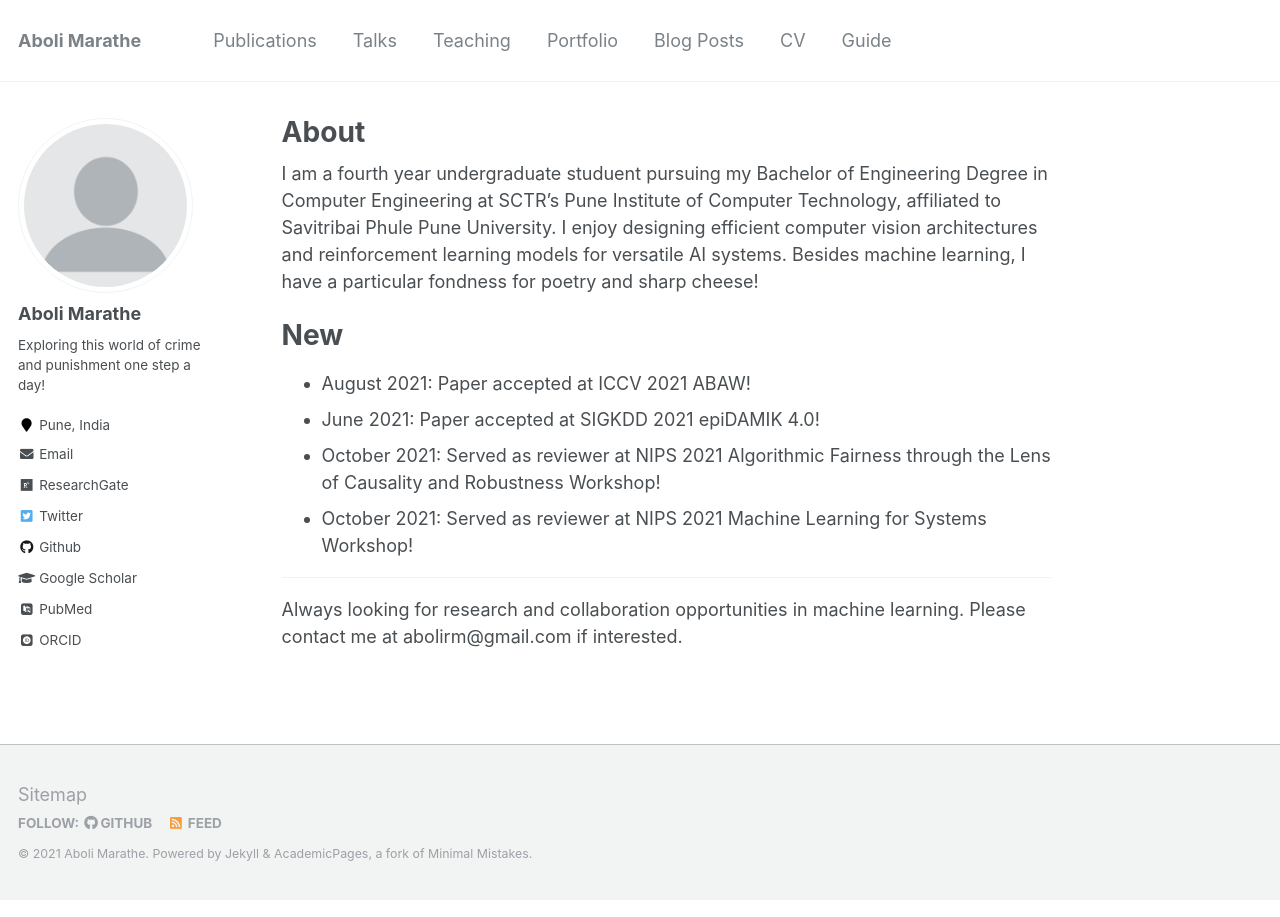
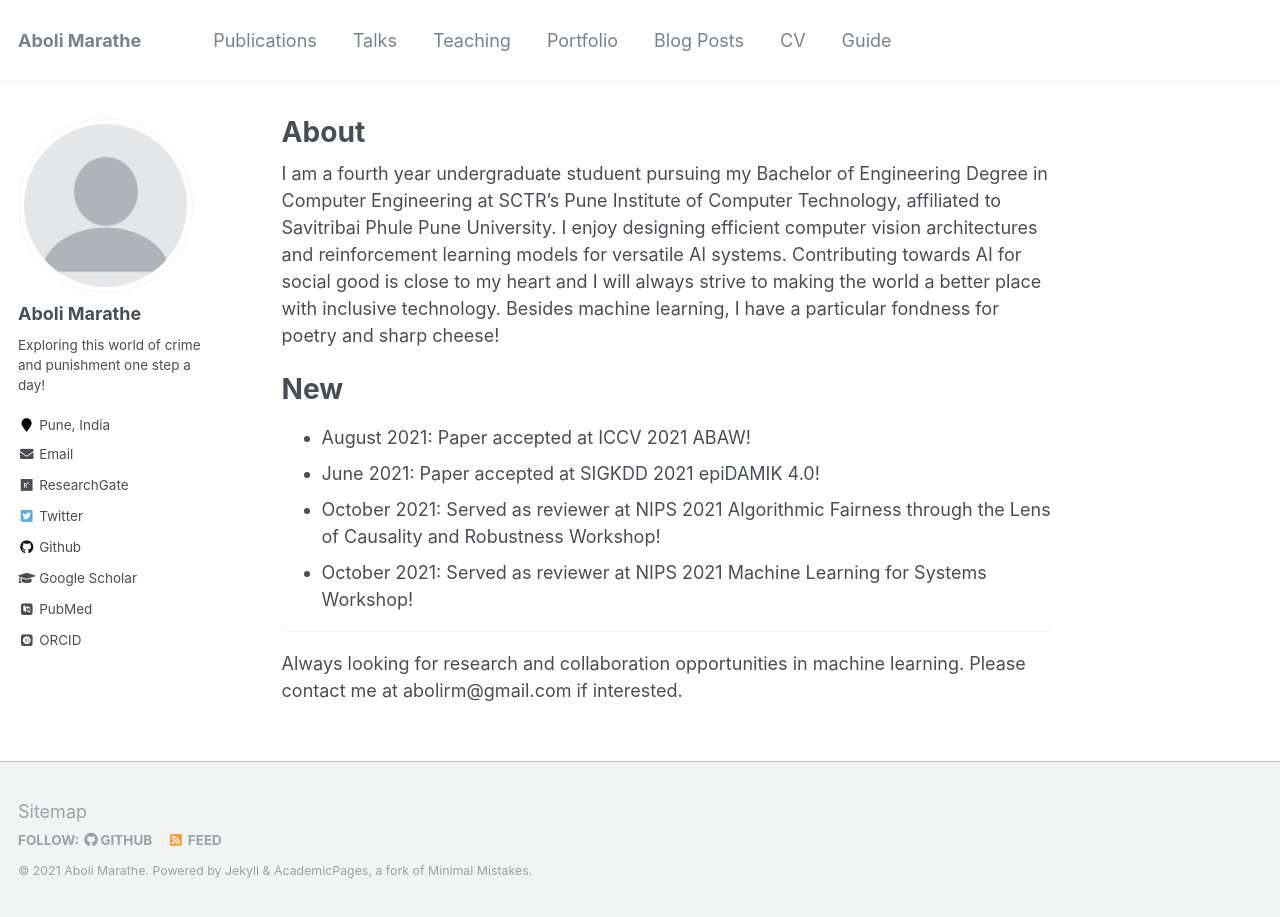
Before and after one commit to Infernolia/Infernolia.github.io, a Jekyll site: the page built from _pages/about.md, in a window 1280 px wide. Built offline with Jekyll 4.4.1, drawn with Linux system fonts in a browser that asks for light colours; some web fonts are replaced.

Commit message:
Update about.md

```diff
--- a/_pages/about.md
+++ b/_pages/about.md
@@ -8,7 +8,7 @@ redirect_from:
   - /about.html
 ---
 
-I am a fourth year undergraduate studuent pursuing my Bachelor of Engineering Degree in Computer Engineering at SCTR's Pune Institute of Computer Technology, affiliated to Savitribai Phule Pune University. I enjoy designing efficient computer vision architectures and reinforcement learning models for versatile AI systems. Besides machine learning, I have a particular fondness for poetry and sharp cheese!
+I am a fourth year undergraduate studuent pursuing my Bachelor of Engineering Degree in Computer Engineering at SCTR's Pune Institute of Computer Technology, affiliated to Savitribai Phule Pune University. I enjoy designing efficient computer vision architectures and reinforcement learning models for versatile AI systems. Contributing towards AI for social good is close to my heart and I will always strive to making the world a better place with inclusive technology. Besides machine learning, I have a particular fondness for poetry and sharp cheese!
 
 New
 ======
```
